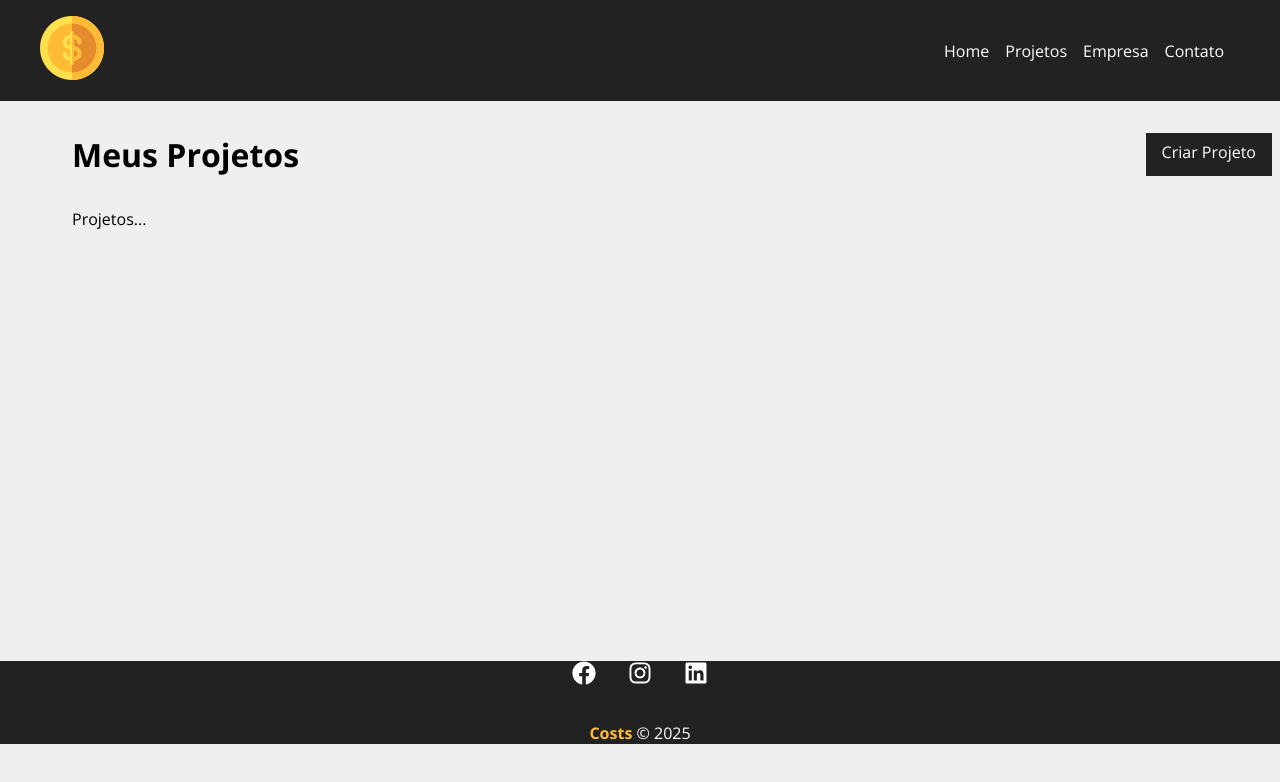
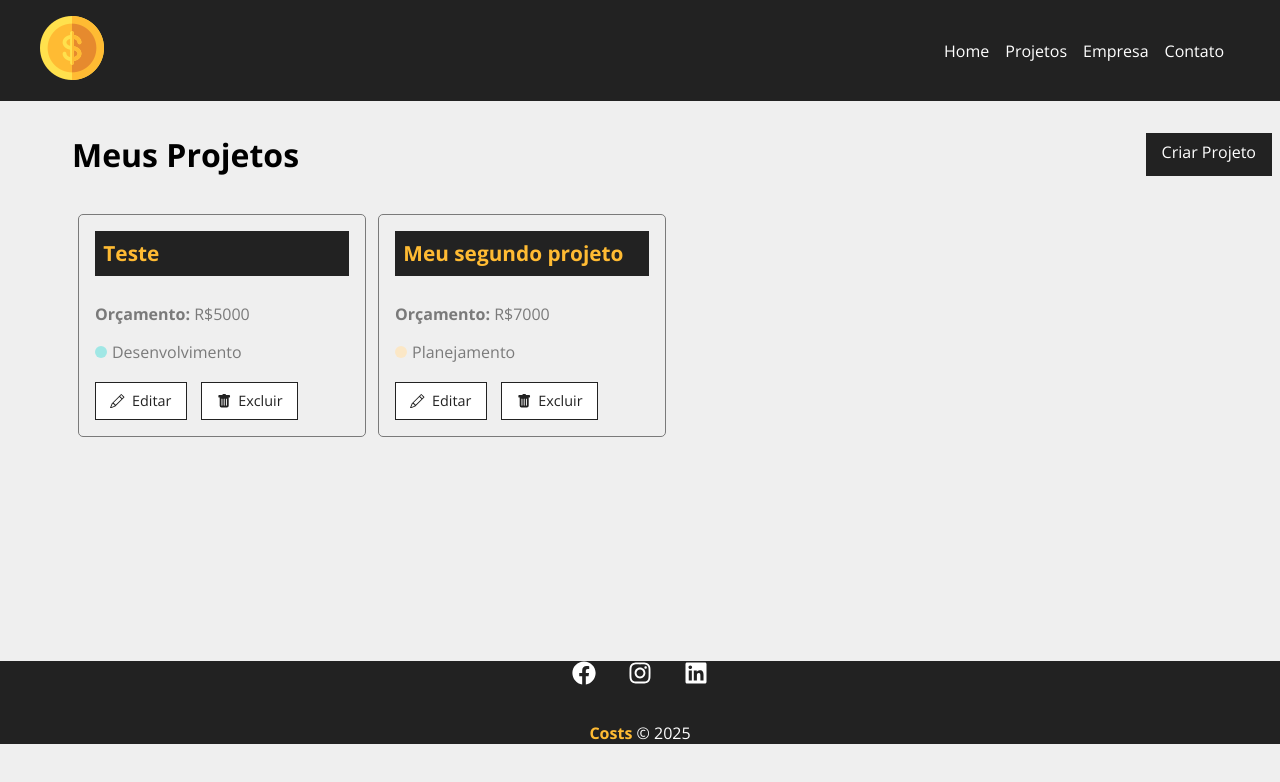
Before and after one commit to Samuel-Nun3s/Projeto-Costs-React, a React (Vite) app: page /projects in a window 1280 px wide. Shown: the top 782 px of the page. Built offline with nearby package versions, Linux system fonts and the light colour scheme; data requests are answered from the project's data file.

Commit message:
Resgatando projetos do banco de dados

```diff
--- a/src/components/pages/Projects.jsx
+++ b/src/components/pages/Projects.jsx
@@ -1,19 +1,37 @@
+import { useState, useEffect } from 'react';
 import { useLocation } from 'react-router-dom';
 
 import Message from "../layout/Message";
 import Container from '../layout/Container';
 import LinkButton from '../layout/LinkButton';
+import ProjectCard from '../project/ProjectCard';
 
 import styles from './Projects.module.css';
 
 function Projects() {
+  const [projects, setProjects] = useState([]);
 
-  const location = useLocation();
+  const location = useLocation([]);
   let message = '';
 
   if (location.state) {
     message = location.state.message
   }
+
+  useEffect(() => {
+    fetch('http://localhost:5000/projects', {
+      method: 'GET',
+      headers: {
+        'Content-Type': 'application/json'
+      }
+    })
+      .then(resp => resp.json())
+      .then(data => {
+        console.log(data);
+        setProjects(data);
+      })
+      .catch((err) => console.log(err));
+  }, []);
 
   return (
     <div className={styles.project_container}>
@@ -23,7 +41,16 @@
       </div>
       {message && <Message type="success" msg={message} />}
       <Container customClass="start">
-        <p>Projetos...</p>
+        {projects.length > 0 &&
+          projects.map((project) => (
+            <ProjectCard
+              id={project.id}
+              name={project.name}
+              budget={project.budget}
+              category={project.category.name}
+              key={project.id}
+            />
+          ))}
       </Container>
     </div>
   )
--- /dev/null
+++ b/src/components/project/ProjectCard.jsx
@@ -0,0 +1,29 @@
+import { Link } from 'react-router-dom';
+
+import styles from './ProjectCard.module.css';
+
+import { BsPencil, BsFillTrashFill } from 'react-icons/bs';
+
+function ProjectCard({ id, name, budget, category, handleRemove }) {
+  return (
+    <div className={styles.project_card}>
+      <h4>{name}</h4>
+      <p>
+        <span>Orçamento:</span> R${budget}
+      </p>
+      <p className={styles.category_text}>
+        <span className={`${styles[category.toLowerCase()]}`}></span> {category}
+      </p>
+      <div className={styles.project_card_actions}>
+        <Link to="/">
+          <BsPencil /> Editar
+        </Link>
+        <button>
+          <BsFillTrashFill /> Excluir
+        </button>
+      </div>
+    </div>
+  )
+}
+
+export default ProjectCard;
--- /dev/null
+++ b/src/components/project/ProjectCard.module.css
@@ -0,0 +1,87 @@
+.project_card {
+  padding: 1em;
+  border: 1px solid #7A7A7A;
+  border-radius: 5px;
+  width: 24%;
+  margin: 0.5%;
+}
+
+.project_card h4 {
+  background-color: #222;
+  color: #FFBB33;
+  padding: .4em;
+  margin-bottom: 1.3em;
+  font-size: 1.3em;
+}
+
+.project_card p {
+  color: #7A7A7A;
+  margin-bottom: 1em;
+}
+
+.project_card p span {
+  font-weight: bold;
+}
+
+.category_text {
+  display: flex;
+  align-items: center;
+}
+
+.category_text span {
+  display: block;
+  width: 12px;
+  height: 12px;
+  border-radius: 50%;
+  background-color: #CCC;
+  margin-right: 5px;
+}
+
+.category_text .infra {
+  background-color: #FFAEBC;
+}
+
+.category_text .desenvolvimento {
+  background-color: #A0E7E5;
+}
+
+.category_text .design {
+  background-color: #B4F8C8;
+}
+
+.category_text .planejamento {
+  background-color: #FBE7C6;
+}
+
+.project_card_actions {
+  margin-top: 1.2em;
+  display: flex;
+  align-items: center;
+}
+
+.project_card_actions a,
+.project_card_actions button {
+  text-decoration: none;
+  border: none;
+  background-color: #FFF;
+  color: #222;
+  font-size: .9em;
+  padding: .6em 1em;
+  margin-right: 1em;
+  cursor: pointer;
+  border: 1px solid #222;
+  display: flex;
+  align-items: center;
+  justify-content: center;
+  transition: .5s;
+}
+
+.project_card_actions svg {
+  margin-right: .5em;
+}
+
+.project_card_actions a:hover,
+.project_card_actions button:hover {
+  background-color: #222;
+  color: #FFBB33;
+}
```
